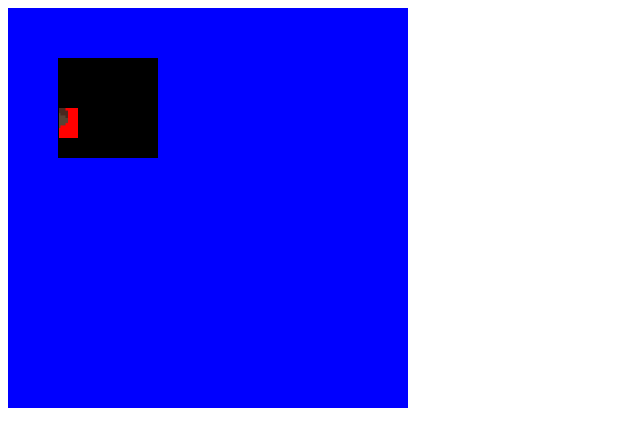
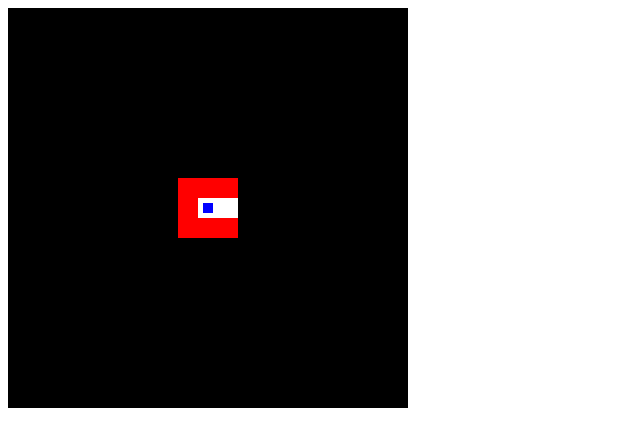
Before and after one commit to TrolledWoods/JSPixel, a plain HTML site: page Example/index.html in a window 1280 px wide. Shown: the whole page, without its empty margins (0-640 px from the left). Drawn offline with Linux system fonts and the light colour scheme.

Commit message:
Added tilemaps

```diff
--- a/Example/PixelJs/animation.js
+++ b/Example/PixelJs/animation.js
@@ -1,7 +1,7 @@
 class Animation{
 	constructor(frames, fps){
 		this.frames = frames;
-		this.frame_delta_time = 1000 / fps;
+		this.frame_delta_time = 1 / fps;
 		this.timer = 0;
 		this.current_frame = 0;
 	}
--- a/Example/PixelJs/camera.js
+++ b/Example/PixelJs/camera.js
@@ -13,28 +13,71 @@ class Camera {
         return new Camera(screen, x, y, scale);
     }
 
-    WorldToScreen(world_x, world_y){
+    WorldToScreen(world_pos){
         return {
-            x: (world_x - this.pos.x) * this.scale + this.screen.width/2,
-            y: (world_y - this.pos.y) * this.scale + this.screen.height/2
+            x: (world_pos.x - this.pos.x) * this.scale + this.screen.width/2,
+            y: (world_pos.y - this.pos.y) * this.scale + this.screen.height/2
         };
     }
 
-    ScreenToWorld(screen_x, screen_y){
+    ScreenToWorld(screen_pos){
         return {
-            x: (screen_x - this.screen.width/2) / this.scale - this.pos.x,
-            y: (screen_y - this.screen.height/2) / this.scale - this.pos.y
+            x: (screen_pos.x - this.screen.width/2) / this.scale + this.pos.x,
+            y: (screen_pos.y - this.screen.height/2) / this.scale + this.pos.y
         };
     }
     Clear(color){
         this.screen.Clear(color);
+
+        return this;
     }
     DrawRect(x, y, width, height, color){
-        let pos = this.WorldToScreen(x, y);
-        this.screen.DrawRect(pos.x, pos.y, width*this.scale, height*this.scale, color);
+        let pos = this.WorldToScreen({ x: x, y: y});
+        width *= this.scale;
+        height *= this.scale;
+        this.screen.DrawRect(pos.x - width / 2, pos.y - height / 2, width, height, color);
+
+        return this;
+    }
+    DrawGraphic(graphic, x, y, width, height){
+        let pos = this.WorldToScreen({ x: x, y: y });
+        width *= this.scale;
+        height *= this.scale;
+        this.screen.DrawGraphic(graphic, pos.x-width/2, pos.y-height/2, width, height);
     }
     DrawTexture(texture, x, y, width, height){
-        let pos = this.WorldToScreen(x, y);
-        this.screen.DrawTexture(texture, pos.x, pos.y, width*this.scale, height*this.scale);
+        let pos = this.WorldToScreen({ x: x, y: y});
+        width *= this.scale;
+        height *= this.scale;
+        this.screen.DrawTexture(texture, pos.x-width/2, pos.y-height/2, width, height);
+
+        return this;
+    }
+    DrawTilemap(tilemap, draw_tile){
+        let ul = tilemap.WorldToTilemap(this.ScreenToWorld({ x: 0, y: 0}));
+        let dr = tilemap.WorldToTilemap(this.ScreenToWorld({
+            x: this.screen.width, y: this.screen.height }));
+        let scale = Math.floor(this.scale * tilemap.tile_scale);
+
+        let origin = this.WorldToScreen(tilemap.TilemapToWorld({ x: Math.floor(ul.x), y: Math.floor(ul.y) }));
+        origin.x = Math.floor(origin.x);
+        origin.y = Math.floor(origin.y);
+        let pos_x = origin.x;
+        for(let x = Math.floor(ul.x - 1); x <= Math.ceil(dr.x - 1); x++){
+            let pos_y = origin.y;
+            for(let y = Math.floor(ul.y - 1); y <= Math.ceil(dr.y - 1); y++){
+                draw_tile(
+                    this.screen,
+                    tilemap.GetTile(x, y),
+                    { x: x, y: y },
+                    { x: pos_x - scale / 2, y: pos_y - scale / 2 },
+                    scale
+                );
+                pos_y += scale;
+            }
+            pos_x += scale;
+        }
+
+        return this;
     }
 }
--- a/Example/PixelJs/screen.js
+++ b/Example/PixelJs/screen.js
@@ -18,18 +18,15 @@ class Screen {
 	}
 
 	DrawGraphic(graphic, x, y, width, height){
-		if(!graphic) return;
+		if(!graphic) return this;
 		// Find the appropriate function for the task
 		switch(graphic.constructor.name){
 			case "Texture":
-				this.DrawTexture(graphic, x, y, width, height);
-				break;
+				return this.DrawTexture(graphic, x, y, width, height);
 			case "Animation":
-				this.DrawAnimation(graphic, x, y, width, height)
-				break;
+				return this.DrawAnimation(graphic, x, y, width, height);
 			case "AnimationController":
-				this.DrawAnimationController(graphic, x, y, width, height);
-				break;
+				return this.DrawAnimationController(graphic, x, y, width, height);
 		}
 	}
 
@@ -42,7 +39,7 @@ class Screen {
 		if(!height) height = texture.height;
 
 		// Draw the texture
-		this.context.drawImage(texture.img,
+		return this.context.drawImage(texture.img,
 									  texture.crop_x, texture.crop_y, texture.width, texture.height,
 									  x, y, width, height);
 	}
@@ -58,28 +55,30 @@ class Screen {
 		if (!height) height = frame.height;
 
 		// Draw the animation
-		this.context.drawImage(frame.img,
+		return this.context.drawImage(frame.img,
 									 frame.crop_x, frame.crop_y, frame.width, frame.height,
 									 x, y, width, height);
 	}
 
 	DrawAnimationController(controller, x, y, width, height){
-		x += this.drawing_offset.x;
-		y += this.drawing_offset.y;
-
 		if(controller.current_animation !== null)
-			this.DrawAnimation(controller.current_animation, x, y, width, height);
+			return this.DrawAnimation(controller.current_animation, x, y, width, height);
+		return this;
 	}
 
 	DrawText(text, x, y, font, color) {
 		this.context.font = font;
 		this.context.fillStyle = color;
 		this.context.fillText(text, x + this.drawing_offset.x, y + this.drawing_offset.y);
+
+		return this;
 	}
 
 	DrawRect(x, y, width, height, color){
 		this.context.fillStyle = color;
 		this.context.fillRect(x + this.drawing_offset.x, y + this.drawing_offset.y, width, height);
+
+		return this;
 	}
 
 	DrawCircle(x, y, r, color){
@@ -87,6 +86,8 @@ class Screen {
 		this.context.beginPath();
 		this.context.arc(x + this.drawing_offset.x, y + this.drawing_offset.y, r, 0, Math.PI * 2);
 		this.context.fill();
+
+		return this;
 	}
 
 	DrawLine(x1, y1, x2, y2, color){
@@ -98,17 +99,17 @@ class Screen {
 		// Draw the line
 		this.context.strokeStyle = color;
 		this.context.stroke();
+
+		return this;
 	}
 
 	SetTarget(target){
 		// Check the type of the target
 		switch(target.constructor.name){
 			case "Texture":
-				this.SetTargetTexture(target);
-				break;
+				return this.SetTargetTexture(target);
 			case "HTMLCanvasElement":
-				this.SetTargetCanvas(target);
-				break;
+				return this.SetTargetCanvas(target);
 		}
 	}
 
@@ -122,6 +123,8 @@ class Screen {
 		this.context = this.canvas.getContext("2d");
 		this.DrawTexture(target, 0, 0);
 		target.img = this.canvas;
+
+		return this;
 	}
 
 	SetTargetCanvas(target){
@@ -130,6 +133,8 @@ class Screen {
 		this.drawing_offset = { x: 0, y: 0 };
 		this.canvas = target;
 		this.context = target.getContext("2d");
+
+		return this;
 	}
 }
 
@@ -149,9 +154,15 @@ class PartialScreen extends Screen {
 		let top    = this.ClampY(y);
 		let bottom = this.ClampY(y + height);
 
-		if(left >= right || top >= bottom) return;
+		if(left >= right || top >= bottom) return this;
 
 		super.DrawRect(left, top, right - left, bottom - top, color);
+
+		return this;
+	}
+	DrawAnimation(animation, x, y, width, height){
+		this.DrawTexture(animation.GetCurrentFrame(), x, y, width, height);
+		return this;
 	}
 	DrawTexture(texture, x, y, width, height){
 		if(!width) width = texture.width;
@@ -162,17 +173,19 @@ class PartialScreen extends Screen {
 		let top    = this.ClampY(y) + this.drawing_offset.y;
 		let bottom = this.ClampY(y + height) + this.drawing_offset.y;
 
-		if(left >= right || top >= bottom) return;
+		if(left >= right || top >= bottom) return this;
 
 		this.context.drawImage(texture.img,
 							texture.crop_x + (left - x - this.drawing_offset.x) * (texture.width / width), texture.crop_y + (top - y - this.drawing_offset.y) * (texture.width / width),
 							(right - left) * (texture.width / width), (bottom - top) * (texture.height / height),
 							left, top, right - left, bottom - top);
+
+		return this;
 	}
 	ClampX(x){
-		return Math.max(Math.min(x, this.width - 1), 1);
+		return Math.max(Math.min(x, this.width ), 0);
 	}
 	ClampY(y){
-		return Math.max(Math.min(y, this.height - 1), 1);
+		return Math.max(Math.min(y, this.height), 0);
 	}
 }
--- a/Example/PixelJs/texture.js
+++ b/Example/PixelJs/texture.js
@@ -1,82 +1,161 @@
 // A texture is just a subsection of an image
 class Texture {
 	constructor(img, crop_x, crop_y, width, height){
-		this.img = img;
-		this.crop_x = crop_x;
-		this.crop_y = crop_y;
-		this.width = width;
-		this.height = height;
+		this.img = img
+		this.crop_x = crop_x
+		this.crop_y = crop_y
+		this.width = width
+		this.height = height
+
+		this.screen = null;
+	}
+
+	static CreateSolid(color, width, height){
+		let canvas = document.createElement('canvas')
+		canvas.width = width
+		canvas.height = height
+		let context = canvas.getContext('2d')
+		context.fillStyle = color
+		context.fillRect(0, 0, width, height)
+		return new Texture(canvas, 0, 0, width, height)
 	}
 
 	static LoadFromFile(file){
 		return new Promise((resolve, reject) => {
-			let image = new Image();
-			image.onload  = () => resolve(new Texture(image, 0, 0, image.width, image.height));
-			image.onerror = () => reject (new Error("Failed to load texture " + file));
-			image.src = file;
-		});
+			let image = new Image()
+			image.onload  = () => resolve(new Texture(image, 0, 0, image.width, image.height))
+			image.onerror = () => reject (new Error("Failed to load texture " + file))
+			image.src = file
+		})
 	}
 
 	static async LoadFromFiles(files){
-		let is_array = files.constructor == Array;
+		let is_array = files.constructor == Array
 
 		// Create a promise for each file
-		let promises = [];
+		let promises = []
 		for(let key in files){
-			promises.push(Texture.LoadFromFile(is_array ? files[key] : files[key]));
+			promises.push(Texture.LoadFromFile(is_array ? files[key] : files[key]))
 		}
 
 		// Wait for all the textures to be loaded
-		let textures_array = await Promise.all(promises);
+		let textures_array = await Promise.all(promises)
 
-		let textures;
+		let textures
 		if(!is_array){
 			// Put the textures in an object for easier use in the future
-			textures = {};
-			let index = 0;
+			textures = {}
+			let index = 0
 			for(const file in files){
-				textures[file] = textures_array[index];
-				index++;
+				textures[file] = textures_array[index]
+				index++
 			}
 		}
 
-		return is_array ? textures_array : textures;
+		return is_array ? textures_array : textures
+	}
+	GetScreen(){
+		if(this.screen == null){
+			if(this.crop_x != 0 || this.crop_y != 0 || this.width != this.img.width || this.height != this.img.height){
+				this.screen = new PartialScreen(this, this.crop_x, this.crop_y, this.crop_x + this.width, this.crop_y + this.height)
+			}else{
+				this.screen = new Screen(this)
+			}
+		}
+		return this.screen;
+	}
+	GetArea (x, y, width, height){
+		let section = new Texture(this.img, this.crop_x + x, this.crop_y + y, width, height)
+		section.screen = this.GetScreen().GetSection(section.crop_x, section.crop_y, width, height);
+		return section;
+	}
+	GetAreas (locations, width, height){
+		let areas = []
+		for(let i = 0; i < locations.length - 1; i += 2){
+			areas.push(this.GetArea(locations[i], locations[i+1], width, height))
+		}
+		return areas
+	}
+
+	// Properties that you can select:
+	// area_size OR grid_size have to be defined, not both
+	// max 1 of whitelist, blacklist or filter can be defined
+
+	// area_size; the size of the areas in the grid
+	// area_offset; the offset between each area in the grid
+	// max_areas; the maximum number of areas picked from the grid
+	// area_whitelist; a list of area locations that are selected into the grid
+	// area_blacklist; a list of area locations that are exluded from the grid
+	// area_filter; a function that takes an area location and returns true of false
+	// starting_pos; the position the algorithm starts the grid on(default (0,0))
+	// grid_size; The size of the grid(will cast error if too big)
+	SplitIntoGrid (properties){
+		let areas = []
+		let x = 0
+		let y = 0
+		let area_width, area_height
+		let area_offset_x = 0
+		let area_offset_y = 0
+		let grid_width, grid_height
+		let filter = (x, y) => true
+
+		if("area_offset" in properties){
+			area_offset_x = properties.area_offset.x;
+			area_offset_y = properties.area_offset.y;
+		}
+		if("starting_pos" in properties){
+			x = properties.starting_pos.x
+			y = properties.starting_pos.y
+		}
+
+		// Error checking
+		if(("area_size" in properties ? 1 : 0) +
+			("grid_size" in properties ? 1 : 0) !== 1){
+			console.error("Exactly one of area_size or grid_size has to be defined")
+			return
+		}
+		if(("area_whitelist" in properties ? 1 : 0) +
+			("area_blacklist" in properties ? 1 : 0) +
+			 ("max_areas" in properties ? 1 : 0) +
+			 ("filter" in properties ? 1 : 0) > 1){
+			console.error("No more than one of max_areas, area_whitelist, area_blacklist or filter can be defined")
+			return
+		}
+
+		if("area_size" in properties){
+			area_width  = properties.area_size.x
+			area_height = properties.area_size.y
+			let element_width = area_width + area_offset_x
+			let element_height = area_height + area_offset_y
+			grid_width = Math.floor((this.width - x) / element_width);
+			grid_height = Math.floor((this.height - y) / element_height);
+		}else if("grid_size" in properties){
+			grid_width  = properties.grid_size.x;
+			grid_height = properties.grid_size.y;
+			area_width  = (this.width  - x) / grid_width  + area_offset_x;
+			area_height = (this.height - y) / grid_height + area_offset_y;
+		}
+		if("area_whitelist" in properties){
+			filter = (x, y) =>  properties.area_whitelist.includes({ x: x, y: y })
+		}else if("area_blacklist" in properties){
+			filter = (x, y) => !properties.area_blacklist.includes({ x: x, y: y})
+		}else if("max_areas" in properties){
+			filter = (x, y) => areas.length < properties.max_areas
+		}else if("filter" in properties){
+			filter = properties.filter
+		}
+
+		for(let xi = 0; xi < grid_width; xi++){
+			for(let yi = 0; yi < grid_height; yi++){
+				if(filter(xi, yi)){
+					areas.push(this.GetArea(
+						x+xi*(area_width + area_offset_x),
+						y+yi*(area_height + area_offset_y),
+						area_width, area_height))
+				}
+			}
+		}
+
+		return areas
 	}
 }
-
-// Get an area of this texture
-Texture.prototype.GetArea = function(x, y, width, height){
-	return new Texture(this.img, this.crop_x + x, this.crop_y + y, width, height);
-}
-
-Texture.prototype.GetAreas = function(locations, width, height){
-	let areas = [];
-	for(let i = 0; i < locations.length - 1; i += 2){
-		areas.push(this.GetArea(locations[i], locations[i+1], width, height));
-	}
-	return areas;
-}
-
-Texture.prototype.SplitIntoGrid = function(off_x, off_y, tile_off_x, tile_off_y, tile_width, tile_height, grid_width, grid_height){
-	// How much space is needed to get one tile
-	let tile_total_width  = tile_off_x + tile_width;
-	let tile_total_height = tile_off_y + tile_height;
-
-	// If the grid dimensions are not specified, figure them out
-	if(!grid_width)  grid_width  = Math.floor((this.width  - off_x) / tile_total_width );
-	if(!grid_height) grid_height = Math.floor((this.height - off_y) / tile_total_height);
-
-	// Go through the grid and add all the areas
-	let areas = [];
-	let y = off_y;
-	for(let j = 0; j < grid_height; j++){
-		let x = off_x;
-		for(let i = 0; i < grid_width; i++){
-			areas.push(this.GetArea(x, y, tile_width, tile_height));
-			x += tile_total_width;
-		}
-		y += tile_total_height;
-	}
-
-	return areas;
-}
--- /dev/null
+++ b/Example/PixelJs/tilemap.js
@@ -0,0 +1,73 @@
+class Tilemap {
+    constructor(tiles, x, y, width, height){
+        this.tiles = tiles
+        this.x = x
+        this.y = y
+        this.width = width
+        this.height = height
+
+        this.tile_scale = 1;
+    }
+    static CreateFilled(default_tile, min_x, min_y, max_x, max_y){
+        let tiles = [];
+        let width  = max_x - min_x + 1;
+        let height = max_y - min_y + 1;
+        let size = width * height;
+
+        for(let i = 0; i < size; i++){
+            tiles[i] = default_tile;
+        }
+
+        return new Tilemap(tiles, min_x, min_y, width, height);
+    }
+    static ParseList(list, min_x, min_y, max_x, max_y, map_func){
+        let width  = max_x - min_x + 1;
+        let height = max_y - min_y + 1;
+
+        let tiles = [];
+        for(let i = 0; i < list.length; i++){
+            tiles.push(map_func(list[i]));
+        }
+        return new Tilemap(tiles, min_x, min_y, width, height);
+    }
+    WorldToTilemap(world_pos){
+        return {
+            x: (world_pos.x - this.x) / this.tile_scale,
+            y: (world_pos.y - this.y) / this.tile_scale
+        };
+    }
+    TilemapToWorld(tilemap_pos){
+        return {
+            x: tilemap_pos.x * this.tile_scale + this.x,
+            y: tilemap_pos.y * this.tile_scale + this.y
+        };
+    }
+    IsInside(x, y){
+        return x>=this.x && x<this.x+this.width &&
+               y>=this.y && y<this.y+this.height;
+    }
+    GetIndex(x, y){
+        if(!this.IsInside(x, y)) return -1;
+
+        return  (x-this.x) + (y-this.y) * this.height;
+    }
+    GetTile(x, y){
+        let index = this.GetIndex(x, y);
+        if(index < 0) return null;
+
+        return this.tiles[index];
+    }
+    SetTile(x, y, tile){
+        let index = this.GetIndex(x, y);
+        if(index < 0) return this;
+
+        this.tiles[index] = tile;
+        return this;
+    }
+    CreateGetRelativeFunc(origin_x, origin_y){
+        return (x, y) => this.GetTile(origin_x + x, origin_y + y);
+    }
+    CreateSetRelativeFunc(origin_x, origin_y){
+        return (x, y, tile) => this.SetTile(origin_x + x, origin_y + y, tile);
+    }
+}
--- a/Example/index.html
+++ b/Example/index.html
@@ -4,11 +4,12 @@
         <title>Unknown</title>
     </head>
     <body>
-        <canvas id="canvas" width = "400" height = "400"></canvas>
+        <canvas id="canvas" width = "400" height = "400" onclick="cam.pos.x += 0.5"></canvas>
 
         <script src="index.js"></script>
         <script src="PixelJs/animation.js"></script>
         <script src="PixelJs/animation_controller.js"></script>
+        <script src="PixelJs/tilemap.js"></script>
         <script src="PixelJs/camera.js"></script>
         <script src="PixelJs/texture.js"></script>
         <script src="PixelJs/screen.js"></script>
--- a/Example/index.js
+++ b/Example/index.js
@@ -1,29 +1,50 @@
-"use strict";
+"use strict"
 
-let screen;
-let subsection;
-let cam;
-let dirt;
+let screen
+let subsection
+let cam
+let dirt
+let red, full_red
+let tilemap;
 
 window.onload = () => {
+    full_red = Texture.CreateSolid("red", 50, 50)
+    red = full_red.GetArea(5, 5, 40, 40)
+    tilemap = Tilemap.ParseList(
+        "###" +
+        "#.." +
+        "###",
+        -1, -1, 1, 1,
+        c => ({ "#": "red", ".": "white" })[c]);
+    console.log(tilemap);
+
+    red.GetScreen()
+        .DrawRect(10, 10, 50, 50, "blue")
+        .DrawRect(10, 20, 50, 50, "black");
+
     Texture.LoadFromFile("dirt.png")
-    .then(result => {
-            dirt = result.GetArea(0, 0, 120, 120);
-            screen = Screen.FromID('canvas');
-            subsection = screen.GetSection(50, 50, 100, 100);
-            cam = new Camera(subsection, 0, 0, 20);
+        .then(result => {
+            screen = Screen.FromID('canvas')
+            subsection = screen.GetSection(50, 50, 100, 100)
+            cam = new Camera(screen, 0, 0, 20)
+            dirt = new Animation(result.SplitIntoGrid({grid_size: {x: 2, y: 3}}), 2);
 
-            frame();
-    });
+            frame()
+        });
 }
 
 function frame() {
     window.requestAnimationFrame(frame);
 
     screen.Clear("blue");
-    cam.Clear("black");
-    cam.DrawRect(0, 0, 1.5, 1.5, "red");
-    cam.DrawTexture(dirt, 0, 0, 1, 1);
 
-    cam.pos.x += 0.01;
+    cam.Clear("black")
+        .DrawTilemap(tilemap, (screen, tile, world_pos, pos, size) => {
+            if(tile === null) return;
+            screen.DrawRect(pos.x, pos.y, size, size, tile);
+        })
+        .DrawRect(0, 0, 0.5, 0.5, "blue");
+
+    //dirt.Animate(0.025);
+    //cam.pos.x += 0.01
 }
```
